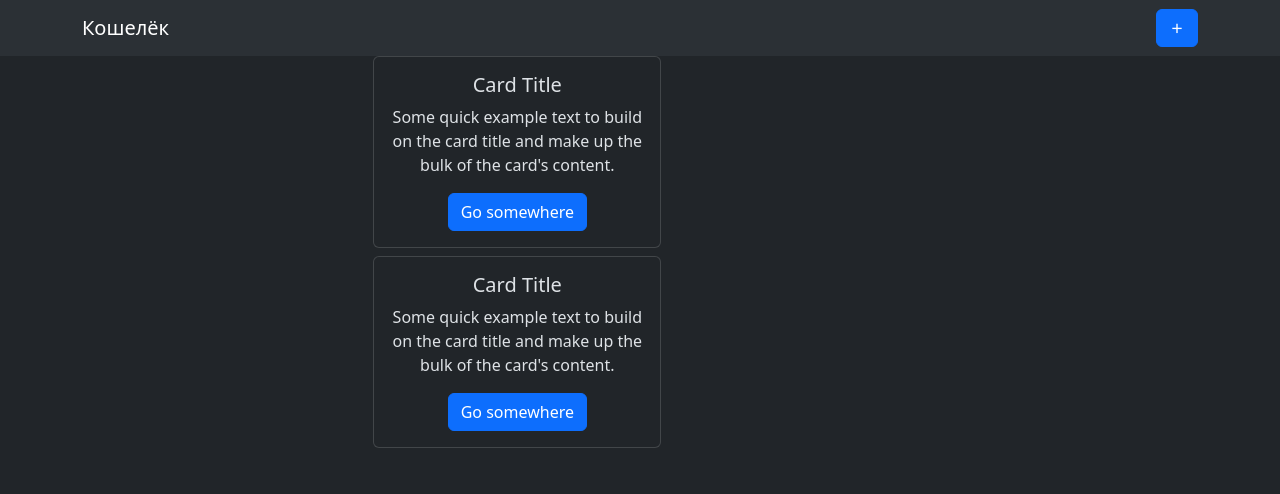
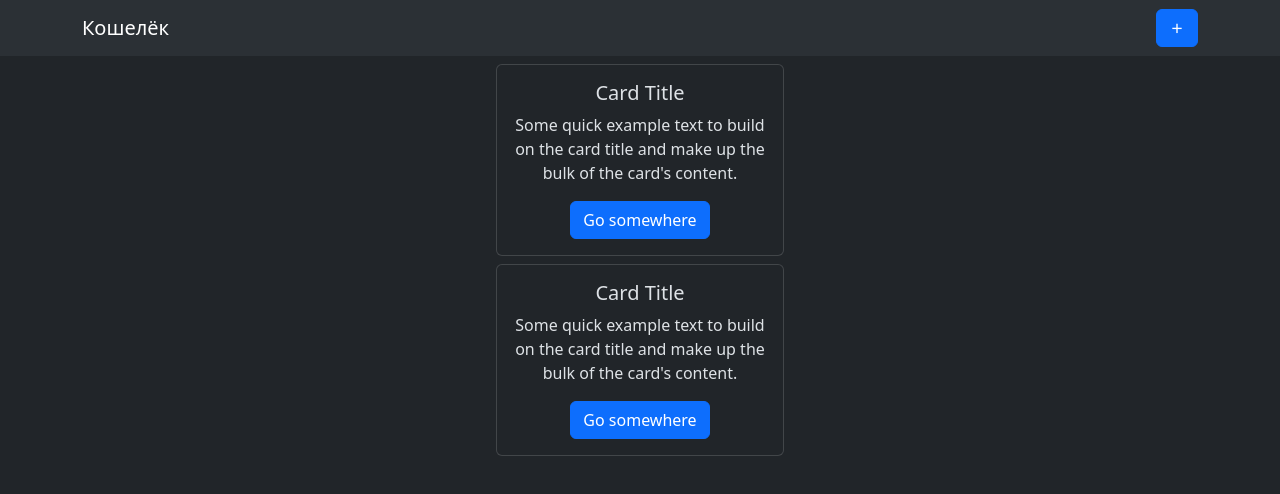
Before and after one commit to mrskycriper/cardholder, a React (Create React App) app: page / in a window 1280 px wide. Shown: the top 494 px of the page. Built offline with nearby package versions, Linux system fonts and the light colour scheme.

Commit message:
Update card spacing

```diff
--- a/src/components/CardStack.tsx
+++ b/src/components/CardStack.tsx
@@ -3,7 +3,7 @@ import BasicCard from './BasicCard'
 
 function CardStack() {
   return (
-    <Stack gap={2} className="col-md-5 mx-auto">
+    <Stack gap={2} className='align-items-center py-2'>
         <BasicCard/>
         <BasicCard/>
     </Stack>
```
